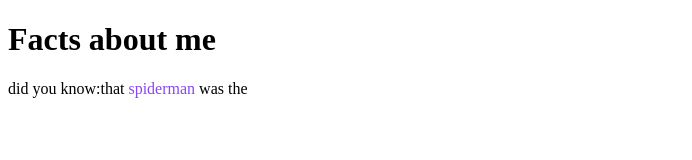
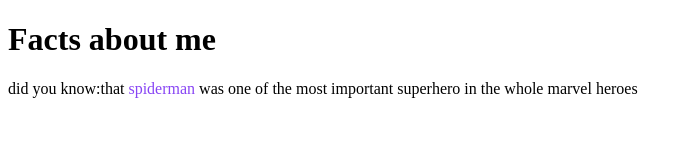
Before and after one commit to OmarAbdElShaheed/Peter-Parker-fun-page, a plain HTML site: page about me.html in a window 1280 px wide. Shown: the whole page, without its empty margins (0-692 px from the left). Drawn offline with Linux system fonts and the light colour scheme.

Commit message:
new stuff
new stuff

```diff
--- a/about me.html
+++ b/about me.html
@@ -5,6 +5,6 @@
     </head>
     <body>
         <h1> Facts about me </h1>
-<p>did you know:that <span class="purple-color"> spiderman </span> was the </p>
+<p>did you know:that <span class="purple-color"> spiderman </span> was one of the most important superhero in the whole marvel heroes </p>
     </body>
 </html>
```
